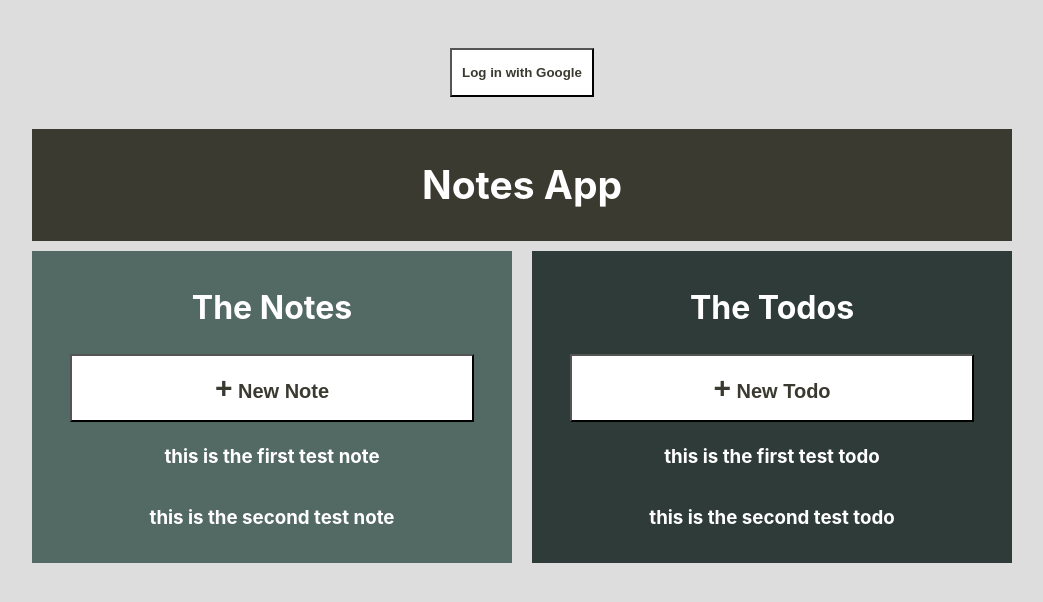
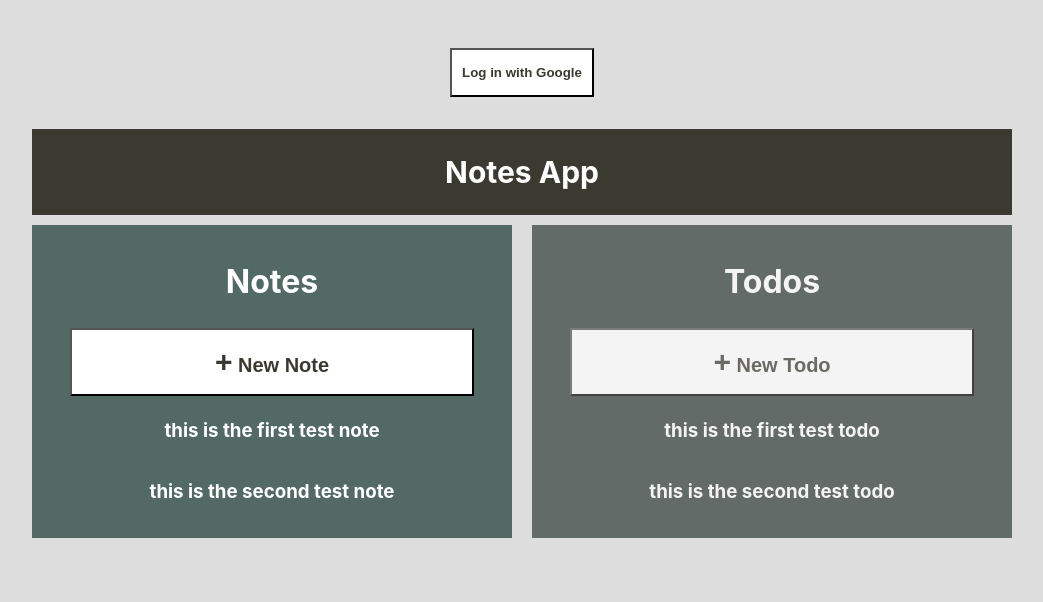
Before and after one commit to assemayb/notes, a React (Create React App) app: page / in a window 1280 px wide. Shown: the top 602 px of the page, without its empty margins (118-1161 px from the left). Built offline with nearby package versions, Linux system fonts and the light colour scheme; no server answers.

Commit message:
added framer motion

```diff
--- a/package.json
+++ b/package.json
@@ -6,6 +6,7 @@
     "@testing-library/jest-dom": "^4.2.4",
     "@testing-library/react": "^9.5.0",
     "@testing-library/user-event": "^7.2.1",
+    "framer-motion": "^2.7.7",
     "react": "^16.13.1",
     "react-dom": "^16.13.1",
     "react-scripts": "3.4.3"
--- a/src/App.css
+++ b/src/App.css
@@ -104,33 +104,49 @@ li {
   display: flex;
   justify-content: space-between;
   width: 100%;
+  text-align: center;
 }
 
 .input-section-text {
   width: 80%;
   background-color: white;
   color: black;
-  padding: 10px 5px;
+  padding: 15px 10px;
   font-weight: bold;
   font-size: 15px;
   margin: 5px 0;
 }
 .input-section-button {
-  width: 20%;
-  margin: 5px 0 3px 0;
+  width: 14%;
+  margin: 5px 0 5px 0;
   overflow-x: unset;
   background-color: #dddddd;
   color: black;
   padding: 15px 10px;
-  font-weight: bold;
+  font-weight: 900;
+  text-align: center;
 }
 
 .input-section-button:hover,
 .input-section-button:focus {
   width: 16%;
-  margin: 5px 0 3px 0;
+  margin: 5px 0 5px 0;
   background-color: green;
   color: white;
   padding: 15px 10px;
-  /* font-size: 13px; */
 }
+.input-section-button:focus {
+  border: 3px solid wheat;
+}
+
+@media only screen and (max-width: 600px) {
+  .input-section-text {
+    width: 60%;
+    font-size: 10px;
+  }
+  .input-section-button,
+  .input-section-button:hover,
+  .input-section-button:focus {
+    width: 40%;
+  }
+}
--- a/src/App.js
+++ b/src/App.js
@@ -9,7 +9,9 @@ import { useAuthState } from "react-firebase-hooks/auth";
 import Auth from "./components/Auth";
 import Notes from "./components/Notes";
 import Todos from "./components/Todos";
-import InputSection from './components/InputSections'
+import InputSection from "./components/InputSections";
+
+import { motion } from "framer-motion";
 
 const firebaseConfig = {
   apiKey: "AIzaSyAekzbyEqn_W9q69gXotQpl6l-Vx1edGBo",
@@ -34,9 +36,17 @@ function App() {
   return (
     <div className="App">
       <Auth />
-      <div className="App-header">
+      <motion.div
+        className="App-header"
+        initial={{ y: -400 }}
+        animate={{
+          y: 0,
+          fontSize: "20px",
+        }}
+        transition={{ type: "tween", stiffness: 100, duration: 0.7 }}
+      >
         <h2>Notes App</h2>
-      </div>
+      </motion.div>
       <div className="App-content">
         <Notes />
         <Todos />
--- a/src/components/Auth.js
+++ b/src/components/Auth.js
@@ -2,6 +2,7 @@ import React, { useState } from "react";
 import firebase from "firebase";
 import { auth } from "../App";
 import { useAuthState } from "react-firebase-hooks/auth";
+import { motion } from 'framer-motion'
 
 export default function Auth() {
   const [user] = useAuthState(auth);
@@ -14,9 +15,18 @@ export default function Auth() {
   };
   return (
     <>
-      <button className="login-button" onClick={signInAndLogOutWithGoogle}>
+      <motion.button className="login-button" onClick={signInAndLogOutWithGoogle}
+        initial={{ opacity: 0 }}
+        animate={{
+          opacity: 1,
+        }}
+        transition={{
+          duration: 0.8,
+          delay: 0.4
+        }}
+      >
         {user ? "Log Out" : "Log in with Google"}
-      </button>
+      </motion.button>
     </>
   );
 }
--- a/src/components/Notes.js
+++ b/src/components/Notes.js
@@ -1,10 +1,11 @@
 import React, { useState } from "react";
 import InputSection from "./InputSections";
+import { motion } from "framer-motion";
+import { notesVaraints } from '../utils/framerMotion'
 
 const notesData = [
   "this is the first test note",
   "this is the second test note",
-
 ];
 
 export default function Notes() {
@@ -14,8 +15,13 @@ export default function Notes() {
     setRenderedComponent("text-input");
   };
   return (
-    <div className="notes-section">
-      <h1>The Notes</h1>
+    <motion.div
+      className="notes-section"
+      variants={notesVaraints}
+      initial="hidden"
+      animate="visible"
+    >
+      <h1>Notes</h1>
       {renderedComponent === "btn" ? (
         <button className="add-button" onClick={handleAddNewInput}>
           <span id="add-sign">+</span> New Note
@@ -26,6 +32,6 @@ export default function Notes() {
       {allNotes.map((note, idx) => (
         <h3 key={idx}>{note}</h3>
       ))}
-    </div>
+    </motion.div>
   );
 }
--- a/src/components/Todos.js
+++ b/src/components/Todos.js
@@ -1,5 +1,7 @@
 import React, { useState } from "react";
 import InputSection from "./InputSections";
+import { motion } from 'framer-motion'
+import { todosVaraints } from '../utils/framerMotion'
 
 const todosData = [
   "this is the first test todo",
@@ -13,8 +15,12 @@ export default function Todos() {
     setRenderedComponent("text-input");
   };
   return (
-    <div className="todos-section">
-      <h1>The Todos</h1>
+    <motion.div className="todos-section"
+      variants={todosVaraints}
+      initial="hidden"
+      animate="visible"
+    >
+      <h1>Todos</h1>
       {renderedComponent === "btn" ? (
         <button className="add-button" onClick={handleAddNewInput}>
           <span id="add-sign">+</span> New Todo
@@ -25,6 +31,6 @@ export default function Todos() {
       {allTodos.map((todo, idx) => (
         <h3 key={idx}>{todo}</h3>
       ))}
-    </div>
+    </motion.div>
   );
 }
--- /dev/null
+++ b/src/utils/framerMotion.js
@@ -0,0 +1,27 @@
+export const notesVaraints = {
+  hidden: {
+    x: 850,
+    opacity: 0.7,
+  },
+  visible: {
+    x: 0,
+    opacity: 1,
+
+    transition: {
+      ease: "easeIn",
+    },
+  },
+};
+
+export const todosVaraints = {
+  hidden: {
+    x: -850,
+    opacity: 0.7,
+  },
+  visible: {
+    x: 0,
+    transition: {
+      ease: "easeIn",
+    },
+  },
+};
```
Also changed, not shown: 1 other file (tests, documents, lock files or other folders).
